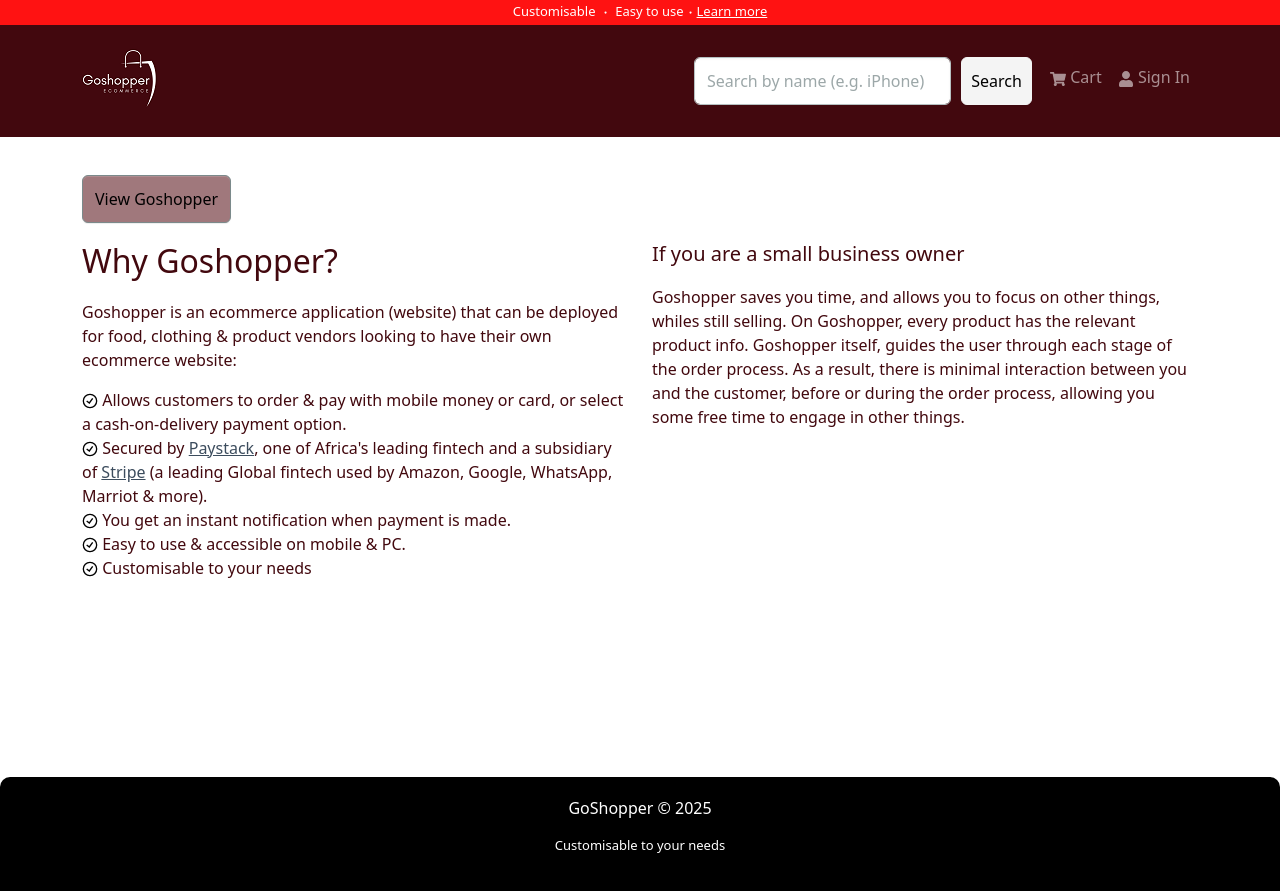
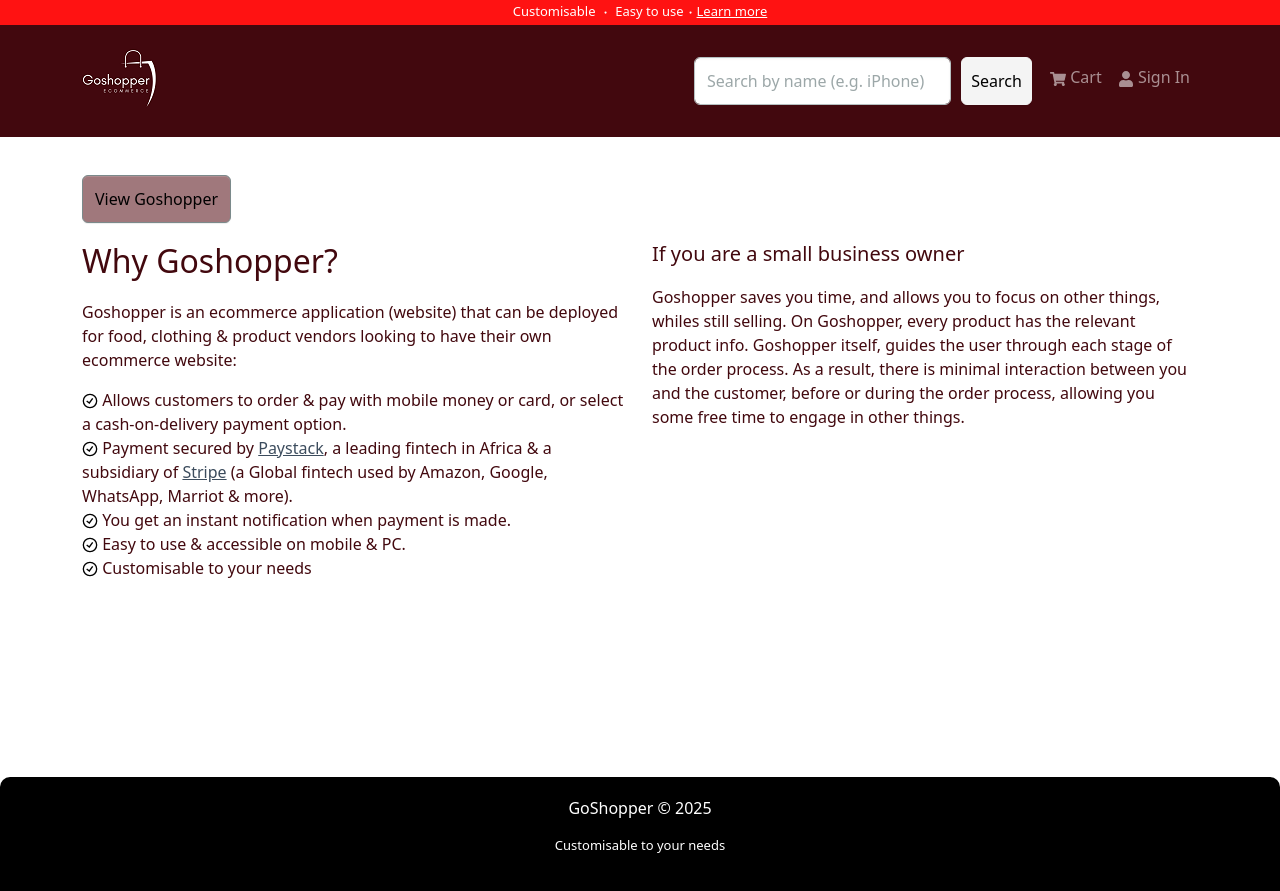
Before and after one commit to official-personal-account/GoShopper_v2, a React (Create React App) app in the folder frontend/: page /info in a window 1280 px wide. Built offline with nearby package versions, Linux system fonts and the light colour scheme.

Commit message:
updates made

```diff
--- a/frontend/src/screens/InfoScreen.jsx
+++ b/frontend/src/screens/InfoScreen.jsx
@@ -24,16 +24,16 @@
             </span>
             <br />
             <span style={{}}>
-              <GrStatusGood style={{ color: "green" }} /> Secured by{" "}
+              <GrStatusGood style={{ color: "green" }} /> Payment secured by{" "}
               <a href="https://paystack.com" target="__blank">
                 Paystack
               </a>
-              , one of Africa's leading fintech and a subsidiary of{" "}
+              , a leading fintech in Africa & a subsidiary of{" "}
               <a href="https://stripe.com" target="__blank">
                 Stripe
               </a>{" "}
-              (a leading Global fintech used by Amazon, Google, WhatsApp,
-              Marriot & more).
+              (a Global fintech used by Amazon, Google, WhatsApp, Marriot &
+              more).
             </span>
             <br />
             <span style={{}}>
--- a/frontend/src/screens/OrderScreen.jsx
+++ b/frontend/src/screens/OrderScreen.jsx
@@ -33,7 +33,7 @@
     error,
   } = useGetOrderDetailsQuery(orderId);
 
-  console.log(order);
+  // console.log(order);
 
   // NOTE: FOR BACKEND PAYSTACK
   // const {
```
